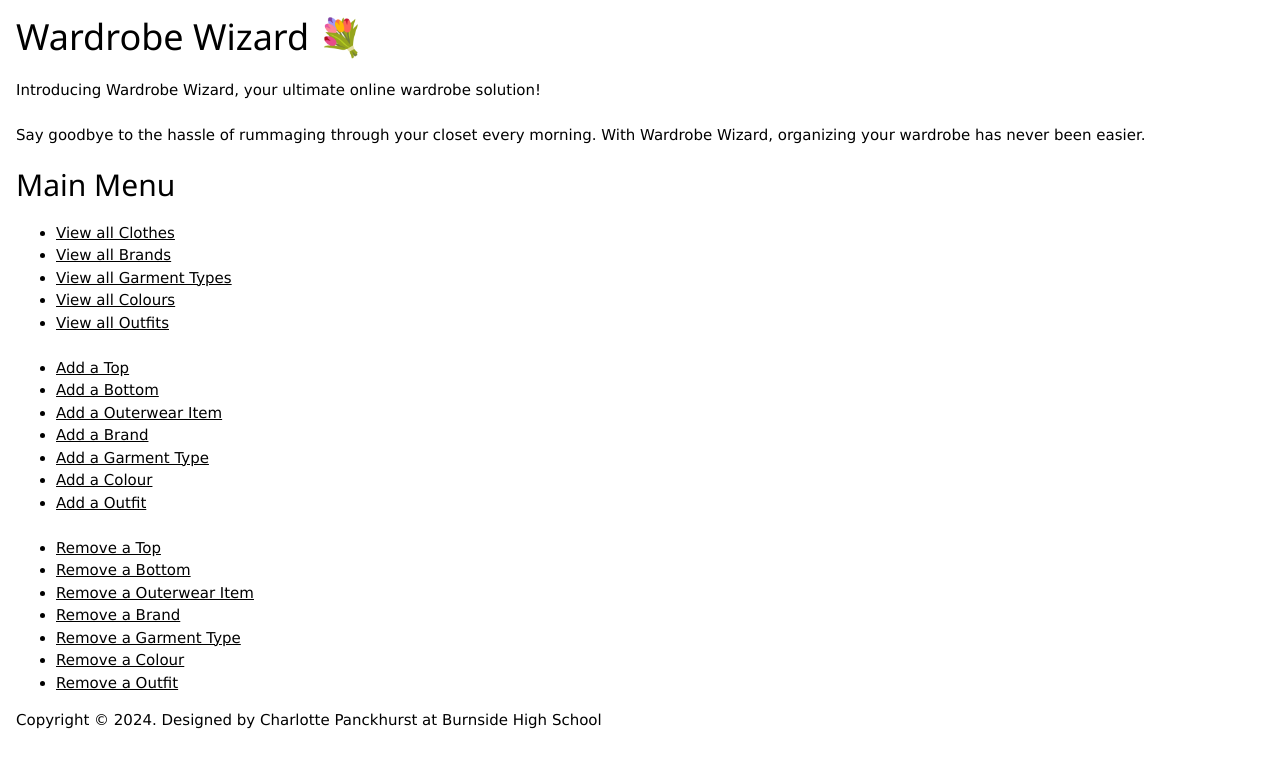
After one commit to charlottepanck/CKP-Wardrobe, a Flask app: template templates/Digital wardrobe.html in a window 1280 px wide. The commit adds this page. Shown: the top 768 px of the page. Run offline with Flask 3, Linux system fonts and the light colour scheme; the template is opened without the code that fills it, so the values that code supplies are empty.

Commit message:
lots of stuff

```diff
--- /dev/null
+++ b/app.py
@@ -0,0 +1,10 @@
+from flask import Flask, render_template
+app = Flask(__name__)
+
+@app.route('/')
+def home():
+    return render_template('Digital wardrobe.html')
+
+
+if __name__ == "__main__":
+    app.run(debug=True)
--- a/Digital wardrobe.html
+++ b/templates/Digital wardrobe.html
@@ -1,7 +1,5 @@
-<!DOCTYPE html>
-<html>
-<body>
-
+{% extends "base.html" %}
+{% block body %}
 <div id="wrapper">
 
   <div id="header">
@@ -23,10 +21,10 @@ Say goodbye to the hassle of rummaging through your closet every morning. With W
         <h2>Main Menu</h2>
         <div class="box">
           <ul>
-            <li><a href="#">View all Clothes</a></li>
-            <li><a href="#">View all Brands</a></li>
-            <li><a href="#">View all Garment Types</a></li>
-            <li><a href="#">View all Colours</a></li>
+            <li><a href="file:///E:/CKP%20Wardrobe/html%20pages/viewallclothes.html">View all Clothes</a></li>
+            <li><a href="file:///E:/CKP%20Wardrobe/html%20pages/viewallbrands.html">View all Brands</a></li>
+            <li><a href="file:///E:/CKP%20Wardrobe/html%20pages/viewallgarments.html">View all Garment Types</a></li>
+            <li><a href="file:///E:/CKP%20Wardrobe/html%20pages/viewallcolours.html">View all Colours</a></li>
             <li><a href="#">View all Outfits</a></li>
             <br>
             <li><a href="#">Add a Top</a></li>
@@ -61,28 +59,4 @@ Say goodbye to the hassle of rummaging through your closet every morning. With W
   </div>
 
 </div>
-
-</body>
-<style>
-  body
-  {
-      background: linear-gradient(to bottom, #FAEEED, #FDE4E3);
-  }
-
-  h1
-  {
-      color: #d12d71;
-  }
-
-  h2
-  {
-    color: #d12d71;
-  }
-
-  p
-  {
-    color:#EB849E
-  }
-
-</style>
-</html>
+{% endblock %}
--- /dev/null
+++ b/templates/base.html
@@ -0,0 +1,23 @@
+<!DOCTYPE html>
+<html lang="en">
+<head>
+    <meta charset="UTF-8">
+    <meta name="viewport" content="width=device-width, initial-scale=1.0">
+    <link rel="stylesheet" href="https://www.w3schools.com/w3css/4/w3.css">
+    <title>Document</title>
+</head>
+<body>
+
+    <div class = "w3-container">
+    {% block body %}
+    <!--NAVIGATION BAR-->
+    <div class="w3-bar w3-light-grey">
+        <a href="#" class="w3-bar-item w3-button">Home</a>
+        <a href="#" class="w3-bar-item w3-button">Link 1</a>
+        <a href="#" class="w3-bar-item w3-button">Link 2</a>
+        <a href="#" class="w3-bar-item w3-button">Link 3</a>
+      </div>
+    {% endblock %}
+    </div>
+</body>
+</html>
--- a/viewallclothes.html
+++ b/templates/viewallgarments.html
@@ -1,6 +1,9 @@
 <!DOCTYPE html>
 <html>
 <body>
+    <title>View all Garments &#128144;</title>
+    <h1>View all Garments</h1>
+
 </body>
 <style>
   body
```
Also changed, not shown: flask.py (deleted, +0 -10 lines), templates/viewallbrands.html (added, +29 -0 lines), templates/viewallclothes.html (added, +30 -0 lines), templates/viewallcolours copy.html (added, +30 -0 lines), templates/viewallcolours.html (added, +30 -0 lines).
